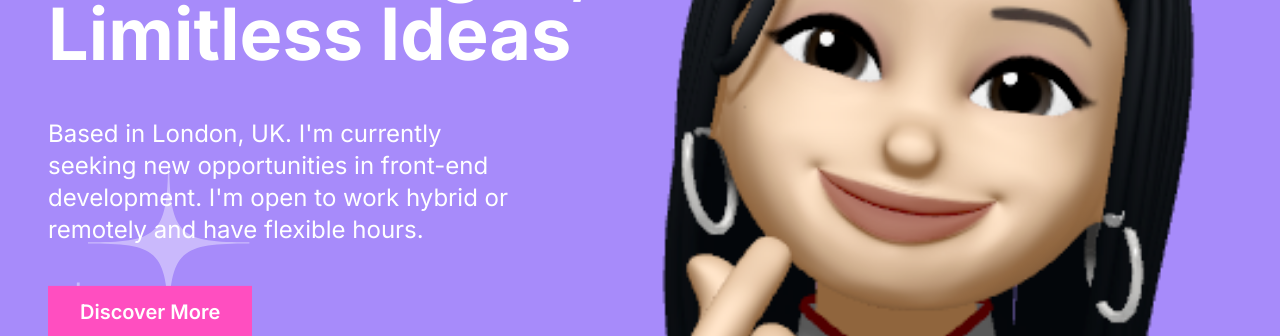
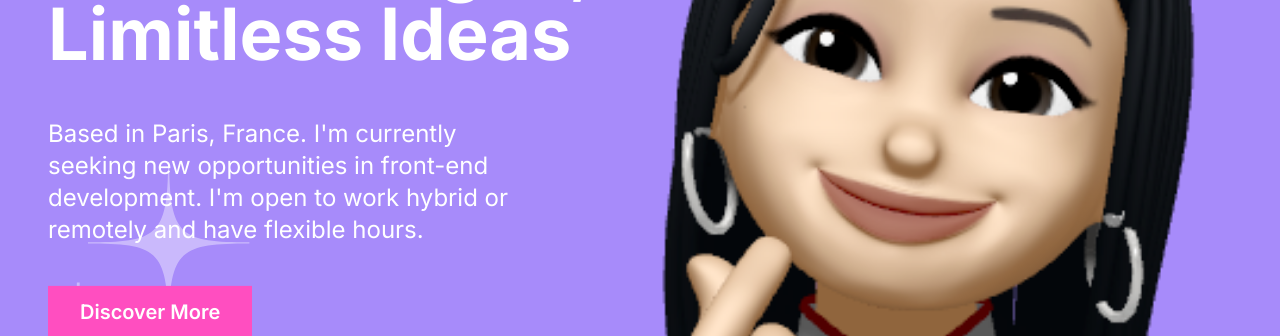
Before and after one commit to jiatangzhi/personal-web, a Vue app: page / in a window 1280 px wide. Shown: the part 368-704 px from the top of the page. Built offline with nearby package versions, Linux system fonts and the light colour scheme.

Commit message:
updated location

```diff
--- a/src/components/Hero.vue
+++ b/src/components/Hero.vue
@@ -9,7 +9,7 @@
             Curiosity, Breakthroughs, and Limitless Ideas
           </p>
           <p class="pt-8 pb-4 md:pr-64 lg:pr-72 xl:pr-96 md:text-lg lg:text-lg md:pt-12 md:pb-10 xl:text-2xl 2xl:pt-22 2xl:pr-[550px] z-20">
-             Based in London, UK. I'm currently seeking new opportunities in front-end development. I'm open to work hybrid or remotely and have flexible hours.
+             Based in Paris, France. I'm currently seeking new opportunities in front-end development. I'm open to work hybrid or remotely and have flexible hours.
           </p>
           <a href="/#about">
             <button class="bg-pink-500 px-6 py-2 md:text-lg lg:text-lg hover:bg-pink-700 transition-all md:px-8 md:py-3 xl:text-xl 2xl:text-2xl font-semibold">Discover More</button>
```
